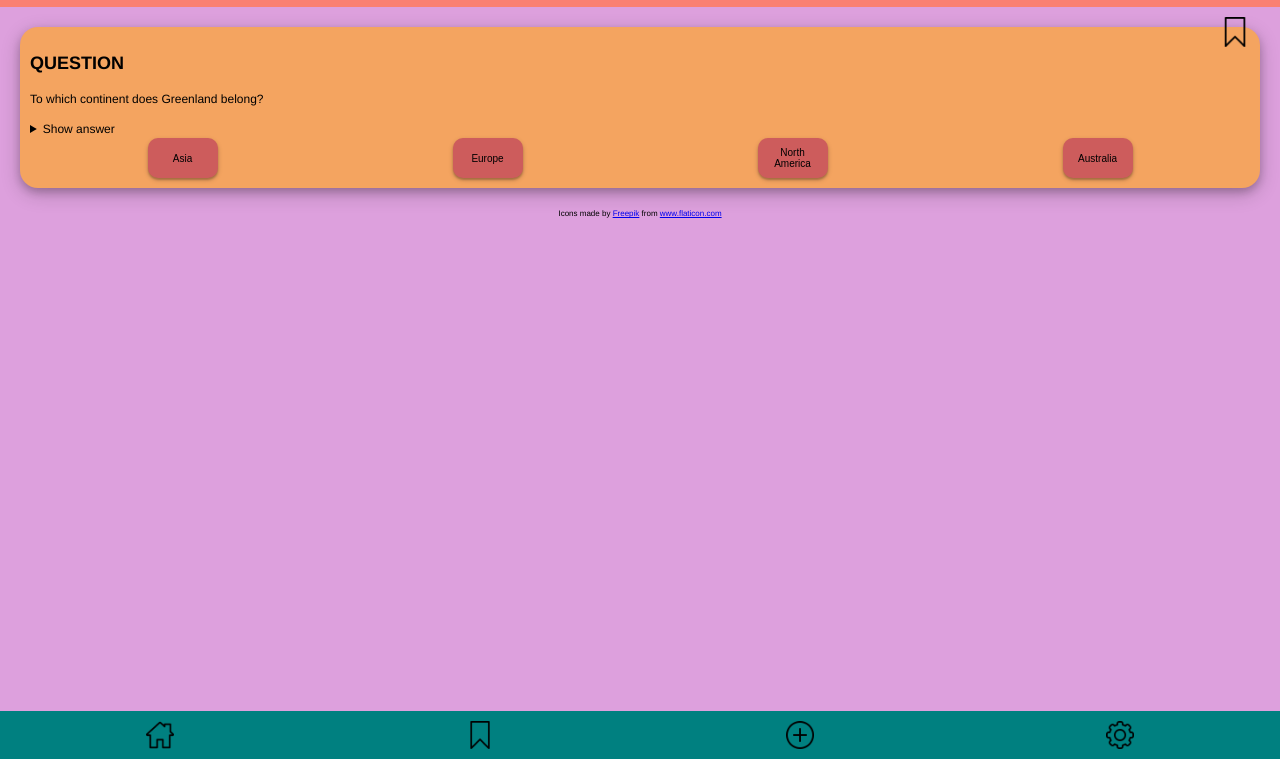
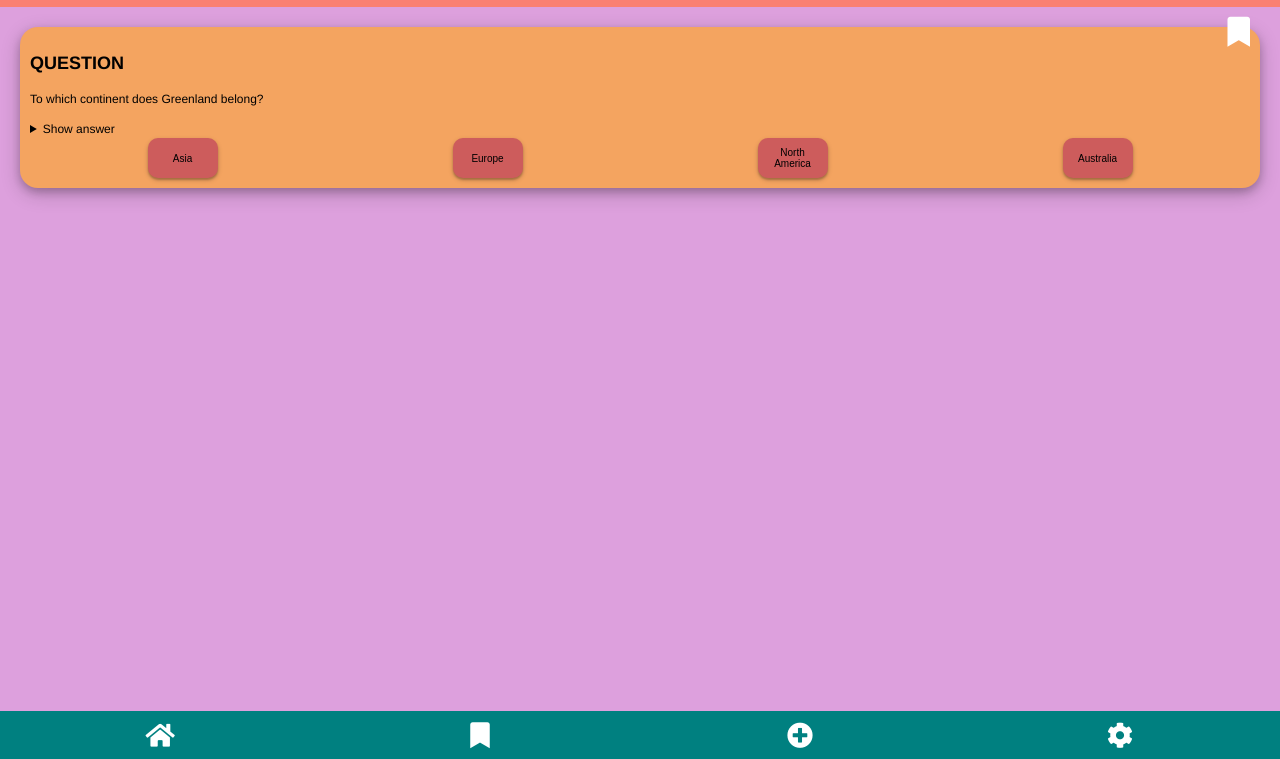
Before and after one commit to AmmNJ/quiz-app, a website: page index.html in a window 1280 px wide. Shown: the part 41-800 px from the top of the page. Drawn offline with Linux system fonts and the light colour scheme.

```diff
--- a/index.html
+++ b/index.html
@@ -5,6 +5,12 @@
     <meta name="viewport" content="width=device-width, initial-scale=1.0" />
     <title>Quiz App</title>
     <link rel="stylesheet" href="styles/index.css" />
+    <link
+      rel="stylesheet"
+      href="https://use.fontawesome.com/releases/v5.15.1/css/all.css"
+      integrity="sha384-vp86vTRFVJgpjF9jiIGPEEqYqlDwgyBgEF109VFjmqGmIY/Y4HV4d3Gp2irVfcrp"
+      crossorigin="anonymous"
+    />
   </head>
 
   <body class="app-grid">
@@ -14,11 +20,7 @@
 
     <main class="app-grid__main">
       <section class="quiz-card">
-        <img
-          class="quiz-card__bookmark"
-          src="images/001-bookmark.png"
-          alt="Bookmark question"
-        />
+        <i class="fas fa-bookmark quiz-card__bookmark"></i>
         <h2 class="quiz-card__heading">QUESTION</h2>
         <p class="quiz-card__question">
           To which continent does Greenland belong?
@@ -34,28 +36,12 @@
           <button class="quiz-card__answer-area__button">Australia</button>
         </div>
       </section>
-
-      <div class="flaticon-referal">
-        Icons made by
-        <a href="https://www.freepik.com" title="Freepik">Freepik</a> from
-        <a href="https://www.flaticon.com/" title="Flaticon"
-          >www.flaticon.com</a
-        >
-      </div>
     </main>
     <footer class="app-grid__footer navbar">
-      <img
-        class="navbar__item"
-        src="images/003-home.png"
-        alt="Back to landing page"
-      />
-      <img
-        class="navbar__item"
-        src="images/001-bookmark.png"
-        alt="Bookmark question"
-      />
-      <img class="navbar__item" src="images/002-plus.png" alt="Add question" />
-      <img class="navbar__item" src="images/004-settings.png" alt="Settings" />
+      <i class="fas fa-home navbar__item"></i>
+      <i class="fas fa-bookmark navbar__item"></i>
+      <i class="fas fa-plus-circle navbar__item"></i>
+      <i class="fas fa-cog navbar__item navbar__item"></i>
     </footer>
   </body>
 </html>
--- a/styles/components/_navbar.css
+++ b/styles/components/_navbar.css
@@ -11,7 +11,6 @@
 }
 
 .navbar__item {
-  width: 28px;
-  height: auto;
-  filter: saturate(0%);
+  font-size: 26px;
+  color: #fff;
 }
--- a/styles/components/_quiz-card.css
+++ b/styles/components/_quiz-card.css
@@ -10,11 +10,11 @@
 }
 
 .quiz-card__bookmark {
-  width: 30px;
-  height: auto;
+  font-size: 30px;
   position: absolute;
   right: 10px;
   top: -10px;
+  color: #fff;
 }
 
 .quiz-card__heading {
```
Also changed, not shown: images/001-bookmark.png (deleted), images/002-plus.png (deleted), images/003-home.png (deleted), images/004-settings.png (deleted).
